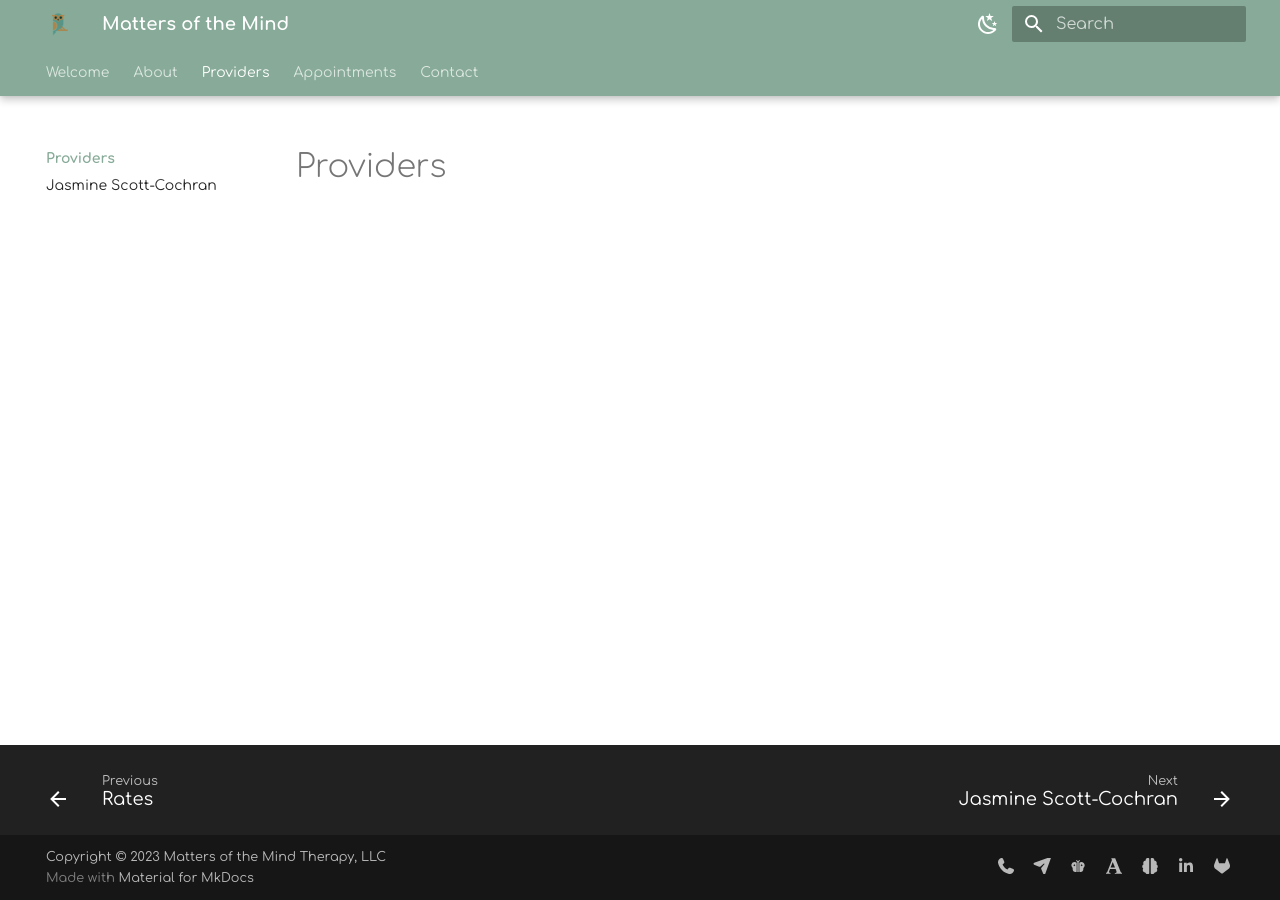
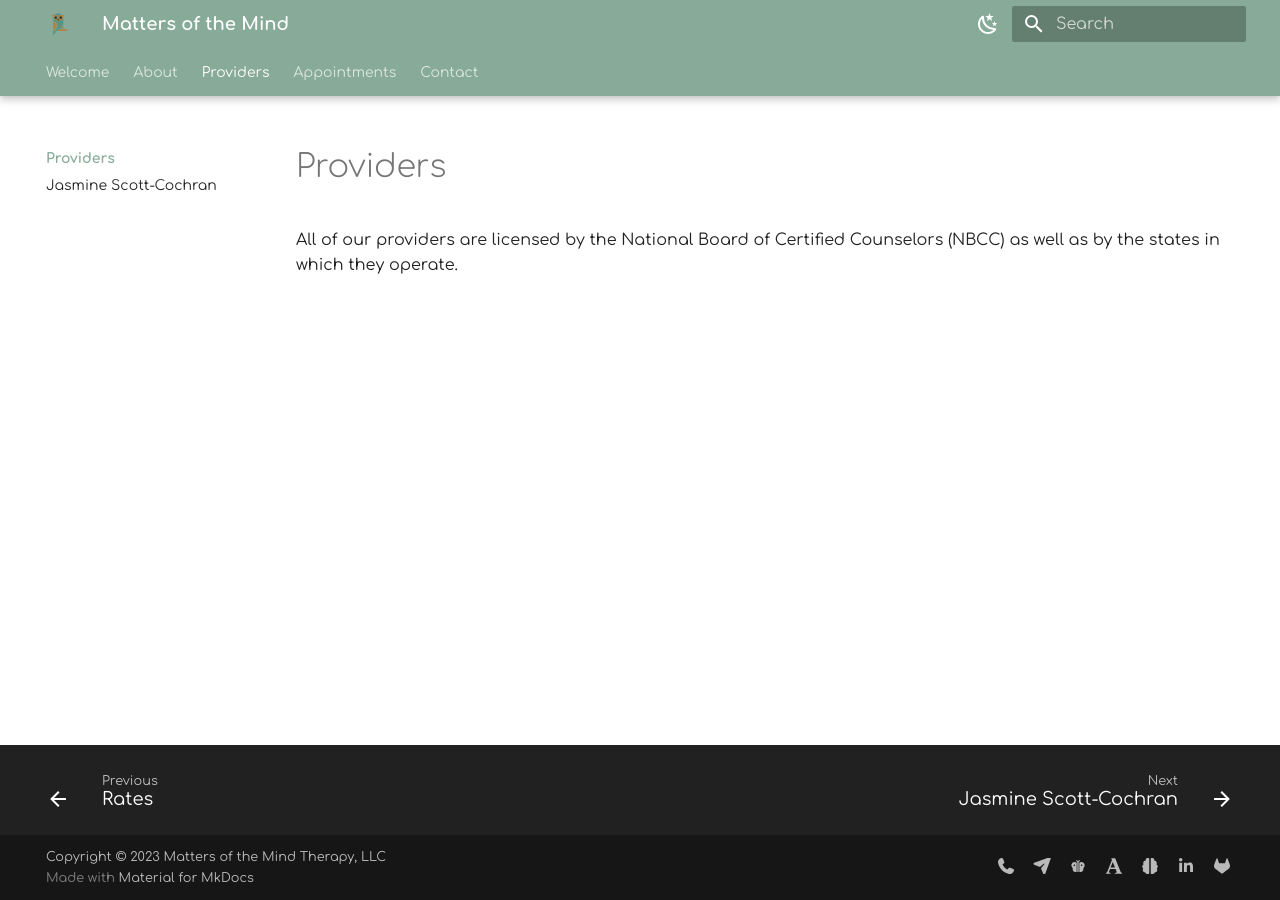
Before and after one commit to motm-therapy/website, an MkDocs documentation site: the page built from docs/providers/index.md, in a window 1280 px wide. Built offline with MkDocs 1.6.1 and Material for MkDocs 9.7.7, drawn with Linux system fonts in a browser that asks for light colours.

Commit message:
Update index.md

```diff
--- a/docs/providers/index.md
+++ b/docs/providers/index.md
@@ -1 +1,3 @@
 # Providers
+
+All of our providers are licensed by the National Board of Certified Counselors (NBCC) as well as by the states in which they operate.
```
